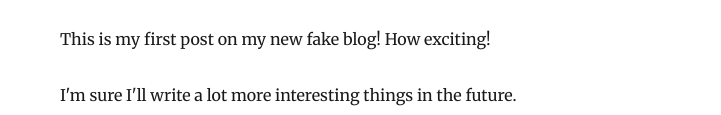
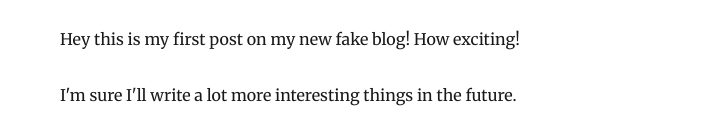
Before and after one commit to dinesh9patnaik/AI-Blog, a Gatsby site: page /hello-world/ in a window 1280 px wide. Shown: the part 170-285 px from the top of the page, without its empty margins (265-986 px from the left). Built offline with nearby package versions, Linux system fonts and the light colour scheme; Gatsby itself is replaced by a stand-in of ours; some packages are replaced by stand-ins of ours.

Commit message:
Update index.md

```diff
--- a/content/blog/hello-world/index.md
+++ b/content/blog/hello-world/index.md
@@ -4,7 +4,7 @@
 description: "Hello World"
 ---
 
-This is my first post on my new fake blog! How exciting!
+Hey this is my first post on my new fake blog! How exciting!
 
 I'm sure I'll write a lot more interesting things in the future.
 
```
